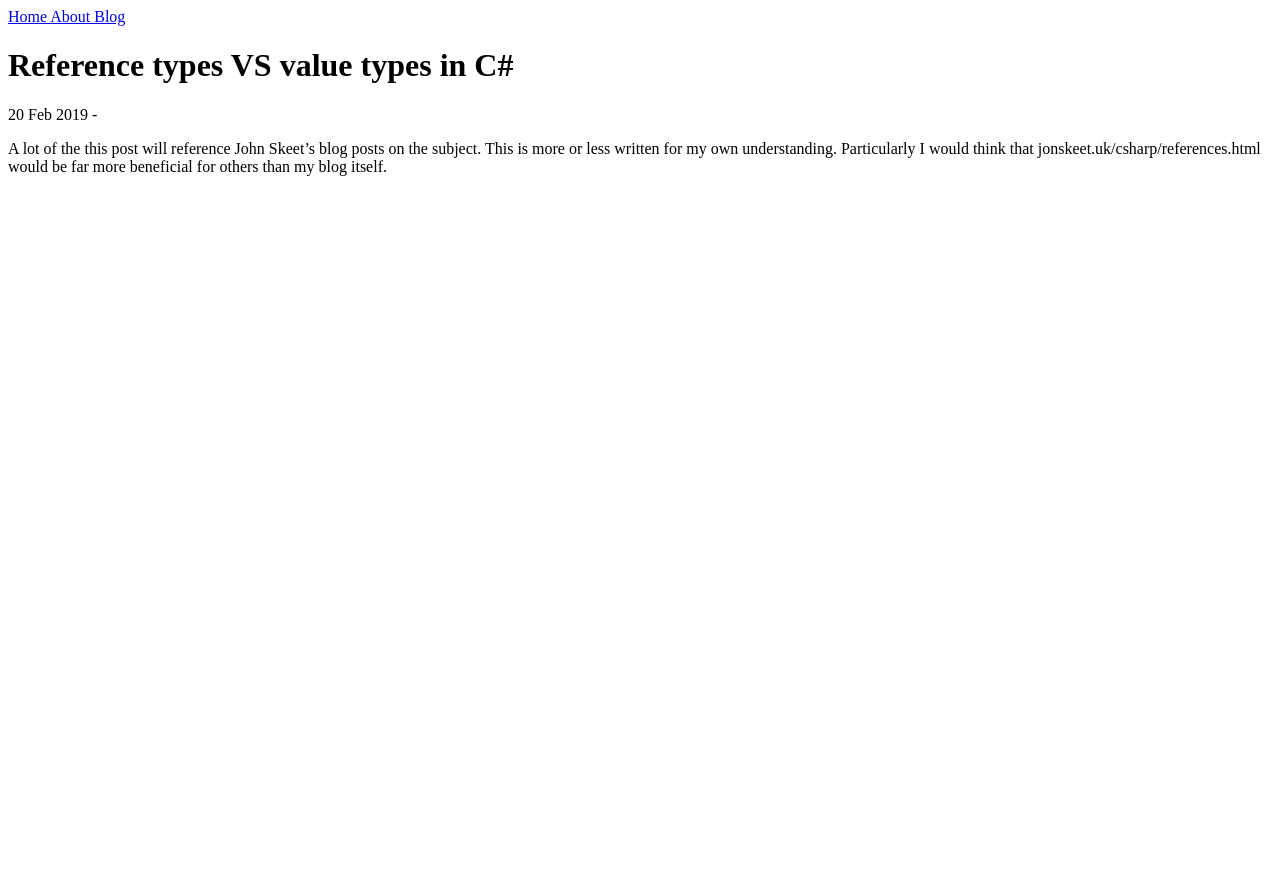
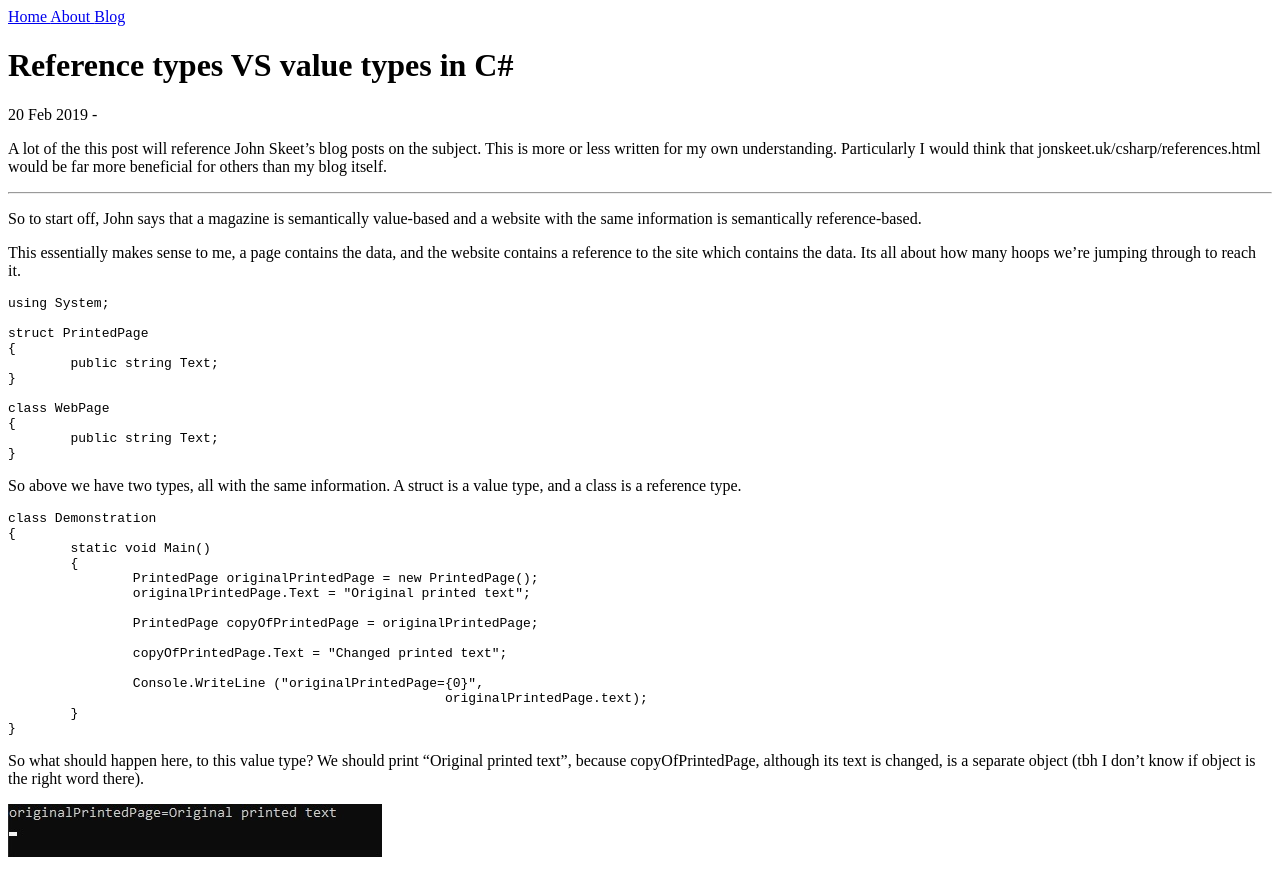
Before and after one commit to mldelaney94/mldelaney94.github.io, a Jekyll site: the page built from _posts/2019-02-20-ref-value-types.markdown, in a window 1280 px wide. Shown: the top 896 px of the page. Built offline with Jekyll 4.4.1, drawn with Linux system fonts in a browser that asks for light colours.

Commit message:
value-ref-types post

````diff
--- a/_posts/2019-02-20-ref-value-types.markdown
+++ b/_posts/2019-02-20-ref-value-types.markdown
@@ -4,3 +4,47 @@ title: "Reference types VS value types in C#"
 ---
 
 A lot of the this post will reference John Skeet's blog posts on the subject. This is more or less written for my own understanding. Particularly I would think that jonskeet.uk/csharp/references.html would be far more beneficial for others than my blog itself.
+
+---
+
+So to start off, John says that a magazine is semantically value-based and a website with the same information is semantically reference-based.
+
+This essentially makes sense to me, a page contains the data, and the website contains a reference to the site which contains the data. Its all about how many hoops we're jumping through to reach it.
+
+```cs
+using System;
+
+struct PrintedPage
+{
+	public string Text;
+}
+
+class WebPage
+{
+	public string Text;
+}
+```
+
+So above we have two types, all with the same information. A struct is a value type, and a class is a reference type.
+
+```cs
+class Demonstration
+{
+	static void Main()
+	{
+		PrintedPage originalPrintedPage = new PrintedPage();
+		originalPrintedPage.Text = "Original printed text";
+
+		PrintedPage copyOfPrintedPage = originalPrintedPage;
+
+		copyOfPrintedPage.Text = "Changed printed text";
+
+		Console.WriteLine ("originalPrintedPage={0}",
+							originalPrintedPage.text);
+	}
+}
+```
+
+So what should happen here, to this value type? We should print "Original printed text", because copyOfPrintedPage, although its text is changed, is a separate object (tbh I don't know if object is the right word there).
+
+![originalPrintedPage=Original printed text](/assets/ref-value-types-post/valueTypePrintOut.jpg)
````
Also changed, not shown: assets/ref-value-types-post/valueTypePrintOut.jpg (added), 2 other files.
